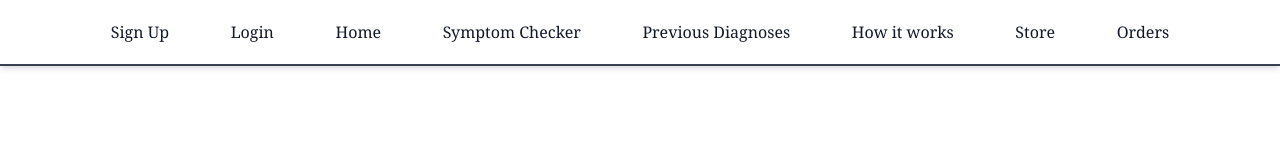
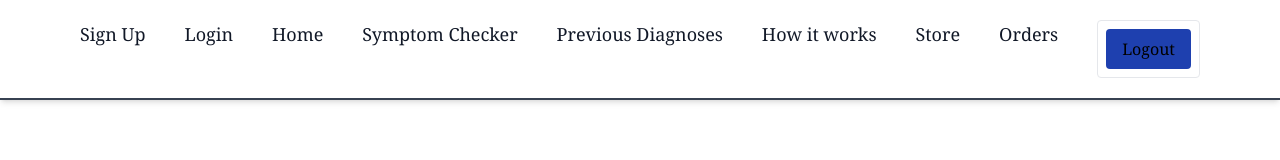
Before and after one commit to ftesh011/Symtom-Check, a Next.js app: page / in a window 1280 px wide. Shown: the top 160 px of the page. Built offline with nearby package versions, Linux system fonts and the light colour scheme; no server answers.

Commit message:
User name will appear on the headbar to show that they are signed in 13/03/25 12:12

```diff
--- a/app/api/login/route.ts
+++ b/app/api/login/route.ts
@@ -31,7 +31,7 @@ export async function POST(request: Request) {
             process.env.JWT_SECRET || 'your-fallback-secret',
         )
         const response=NextResponse.json(
-            { message: "Login successful", token },
+            { message: "Login successful", token, name:user.name },
             { status: 200 }
         )
         // Session token
--- /dev/null
+++ b/app/api/uservisual/route.ts
@@ -0,0 +1,35 @@
+// route for visual represention for confimr user is logged in
+import {NextResponse}from'next/server'
+import {getSession}from'@/hold/auth'
+import {collection} from '../../../src/mongodb'
+import {ObjectId}from'mongodb'
+
+export async function GET(){
+    try{
+    const session=await getSession();
+    if(!session?.user?.id){
+        return NextResponse.json(
+            {error:"Not authorized"},
+            {status:401}
+        )
+    }
+    //Locating user via ID
+    const user=await collection.findOne({_id:new ObjectId(session.user.id)})
+    if(!user){
+        return NextResponse.json(
+            {error:"User not found!"},
+            {status:404}
+        )
+    }
+    //Name will be shown visually
+    return NextResponse.json({
+        name:user.name,
+    })
+}catch(error){
+    console.error("Fetching user ERROR!!!", error)
+    return NextResponse.json(
+        {error:"Fetching user action failed!!!"},
+        {status:500}
+    )
+}
+    }
--- a/app/layout.tsx
+++ b/app/layout.tsx
@@ -2,6 +2,7 @@ import type { Metadata } from "next";
 import localFont from "next/font/local";
 import "./globals.css";
 import Link from "next/link";
+import UserVisualLogin from "@/elements/userVisuallogin";
 
 const geistSans = localFont({
   src: "./fonts/GeistVF.woff",
@@ -28,15 +29,18 @@ export default function RootLayout({
     <html lang="en">
       <body
         className={`${geistSans.variable} ${geistMono.variable} antialiased`}>
-          <nav className="flex justify-around px-20 py-5 border-b-2 border-gray-700 shadow-md font-serif">
-            <Link className='hover:underline' href='/SignUp'>Sign Up</Link>
-            <Link className='hover:underline'href='/Login'>Login</Link>
-            <Link className='hover:underline'href='/'>Home</Link>
-            <Link className='hover:underline'href='/create'>Symptom Checker</Link>
-            <Link className='hover:underline'href='/diagnoses2'>Previous Diagnoses</Link>
-            <Link className='hover:underline'href='/#how_it_works'>How it works</Link>
-            <Link className='hover:underline'href='/store'>Store</Link>
-            <Link className='hover:underline'href='/orders'>Orders</Link>
+          <nav className="flex justify-between px-20 py-5 border-b-2 border-gray-700 shadow-md font-serif">
+
+            <Link className='hover:underline text-lg font-medium' href='/SignUp'>Sign Up</Link>
+            <Link className='hover:underline text-lg font-medium'href='/Login'>Login</Link>
+            <Link className='hover:underline text-lg font-medium'href='/'>Home</Link>
+            <Link className='hover:underline text-lg font-medium'href='/create'>Symptom Checker</Link>
+            <Link className='hover:underline text-lg font-medium'href='/diagnoses2'>Previous Diagnoses</Link>
+            <Link className='hover:underline text-lg font-medium'href='/#how_it_works'>How it works</Link>
+            <Link className='hover:underline text-lg font-medium'href='/store'>Store</Link>
+            <Link className='hover:underline text-lg font-medium'href='/orders'>Orders</Link>
+
+            <UserVisualLogin/>
           </nav>
           {children}
           <footer className="px-20 py-5 border-t-2 border-gray-700 shadow-md">
--- /dev/null
+++ b/elements/userVisuallogin.tsx
@@ -0,0 +1,45 @@
+'use client'
+// Visual login element
+import {useState, useEffect} from 'react'
+import LogoutBtn from './logoutbtn'
+// import used for removing the "Welcome, username from login and Sign up pages"
+import {usePathname} from 'next/navigation'
+
+export default function UserVisualLogin(){
+    const [username, setUsername]=useState<string>('')
+    const pathname=usePathname()
+
+useEffect(() => {
+    // to hide "Welcome,username on both pages (Signup/Login)"
+    if(pathname==='/Login'|| pathname==='/SignUp') {
+        return;
+    }
+    // Allow for fetching of the
+    // user's username
+    fetch('/api/uservisual')
+    .then(res=>res.json())
+    .then(data=>{
+        if(data.name){
+            setUsername(data.name)
+        }
+    })
+    .catch(err=>console.error("Fetching for username Failed",err));
+},[pathname])
+//Do not render L/S page
+if(pathname==='/Login'|| pathname==='/SignUp') {
+    return null
+}
+
+return(
+    <div className="flex items-center gap-8">
+        {username && (
+            <span className="text-blue-800 font-serif font-semibold">
+                Welcome, {username}
+            </span>
+        )}
+        <div className="border rounded p-2">
+        <LogoutBtn/>
+        </div>
+    </div>
+)
+}
```
